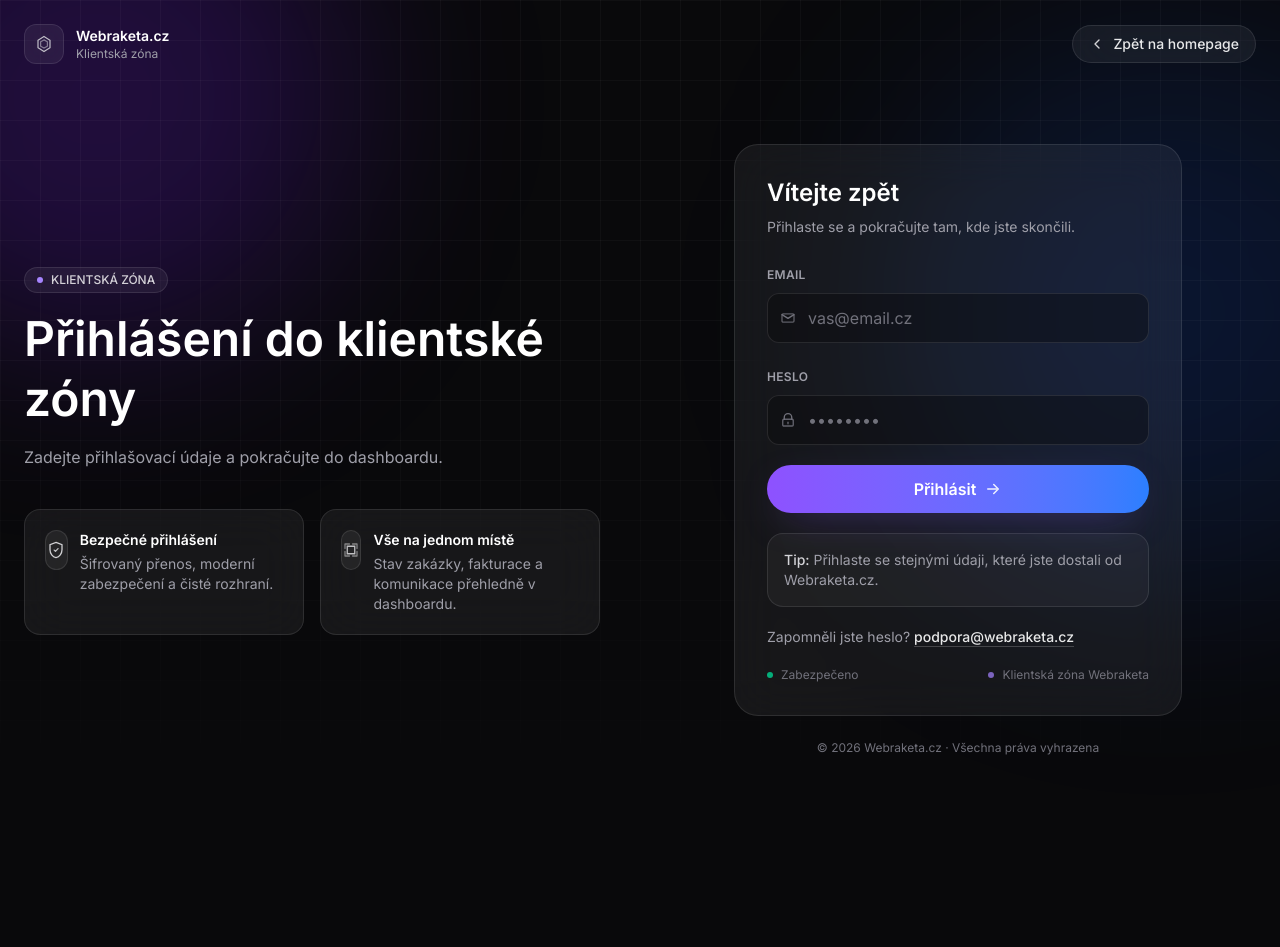
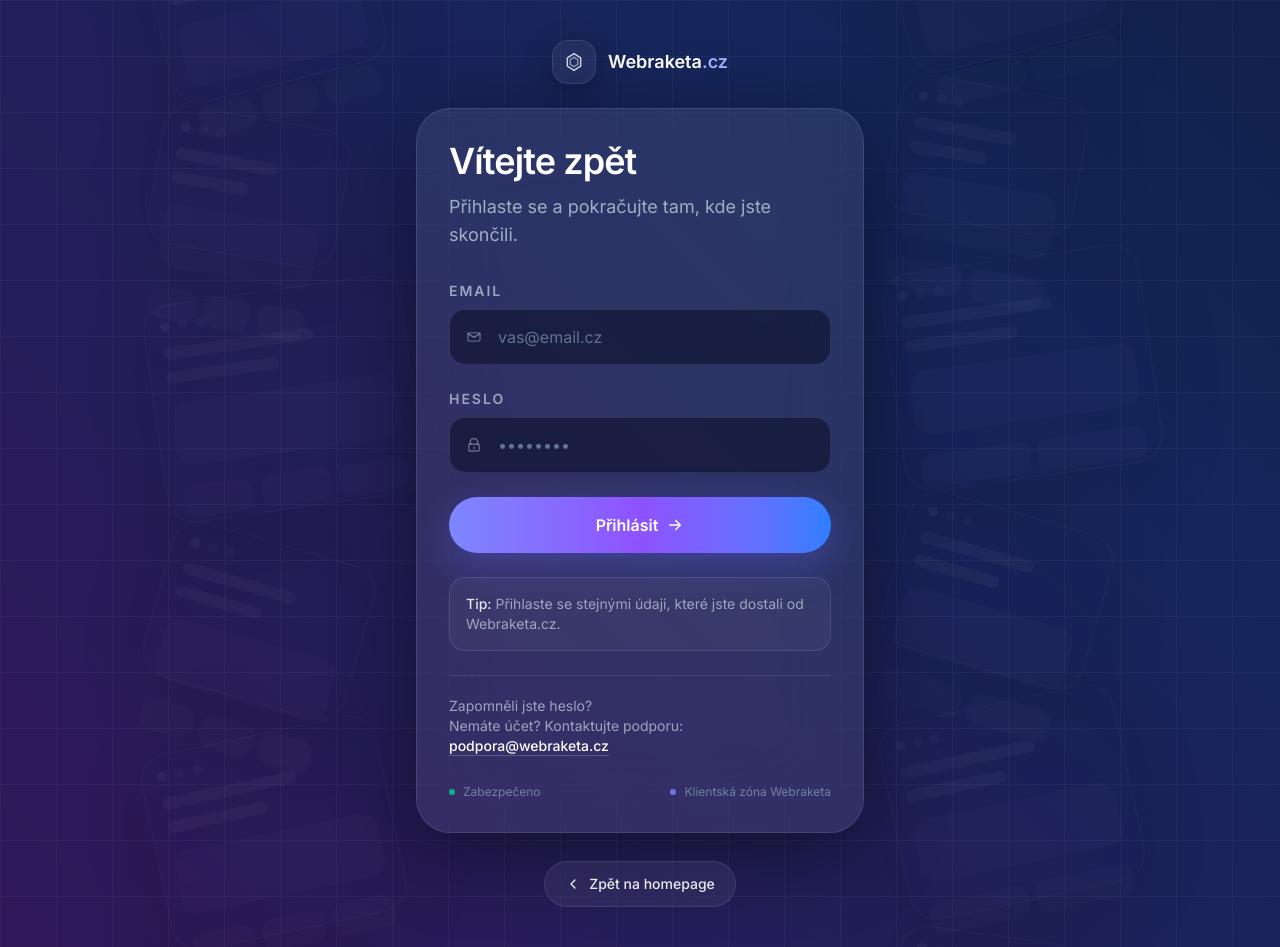
Before and after one commit to webraketacz/webraketa-client-portal, a Next.js app: page /login in a window 1280 px wide. Before the commit the page ends 836 px from the top, so only its background shows below. Built offline with nearby package versions, Linux system fonts and the light colour scheme.

Commit message:
Update client login page design to animated glass style

```diff
--- a/app/login/page.tsx
+++ b/app/login/page.tsx
@@ -36,185 +36,150 @@ export default function LoginPage() {
     }
   };
 
+  const cards = [
+    { h: 180, cls: "w-[220px] rotate-[-14deg]" },
+    { h: 140, cls: "w-[190px] rotate-[10deg]" },
+    { h: 220, cls: "w-[260px] rotate-[-8deg]" },
+    { h: 160, cls: "w-[210px] rotate-[16deg]" },
+    { h: 200, cls: "w-[240px] rotate-[-12deg]" },
+    { h: 150, cls: "w-[180px] rotate-[8deg]" },
+  ];
+
   return (
-    <div className="min-h-dvh bg-zinc-950 text-zinc-200 antialiased">
-      {/* Background */}
+    <>
+      <div
+        className="min-h-dvh bg-slate-950 text-slate-200 antialiased selection:bg-indigo-500 selection:text-white"
+        style={{
+          fontFamily:
+            "Inter, ui-sans-serif, system-ui, -apple-system, Segoe UI, Roboto, Helvetica, Arial, sans-serif",
+        }}
+      >
         <div className="relative min-h-dvh overflow-hidden">
-        {/* Glow */}
-        <div className="pointer-events-none absolute -top-40 -left-40 h-[32rem] w-[32rem] rounded-full bg-violet-600/20 blur-[6rem]" />
-        <div className="pointer-events-none absolute top-10 right-[-10rem] h-[34rem] w-[34rem] rounded-full bg-blue-600/15 blur-[7rem]" />
+          {/* animated gradient bg */}
+          <div className="pointer-events-none absolute inset-0 z-0 animate-gradient-xy bg-[linear-gradient(45deg,#0f172a,#312e81,#581c87,#1e3a8a,#0f172a)]" />
 
-        {/* Grid */}
-        <div className="pointer-events-none absolute inset-0 bg-[linear-gradient(to_right,rgba(255,255,255,0.03)_1px,transparent_1px),linear-gradient(to_bottom,rgba(255,255,255,0.03)_1px,transparent_1px)] bg-[size:40px_40px] [mask-image:linear-gradient(to_bottom,black_40%,transparent_100%)]" />
+          {/* overlay */}
+          <div className="pointer-events-none absolute inset-0 z-0 bg-black/35" />
 
-        {/* Header */}
-        <header className="relative z-10">
-          <div className="mx-auto flex max-w-7xl items-center justify-between px-6 pt-6">
+          {/* grid */}
+          <div className="pointer-events-none absolute inset-0 z-0 bg-[linear-gradient(to_right,rgba(255,255,255,0.045)_1px,transparent_1px),linear-gradient(to_bottom,rgba(255,255,255,0.045)_1px,transparent_1px)] bg-[size:56px_56px]" />
+
+          {/* floating cards background */}
+          <div className="pointer-events-none absolute inset-0 z-[1] overflow-hidden opacity-30">
+            <div className="absolute left-[12%] top-[-10%] hidden h-[140%] md:block">
+              <div className="animate-scroll-y-up flex flex-col gap-8">
+                {[...cards, ...cards].map((card, i) => (
+                  <div
+                    key={`left-${i}`}
+                    className={`rounded-[28px] border border-white/10 bg-indigo-950/30 shadow-[0_10px_80px_rgba(0,0,0,0.35)] backdrop-blur-[2px] ${card.cls}`}
+                    style={{ height: `${card.h}px` }}
+                  >
+                    <div className="p-4">
+                      <div className="mb-4 flex items-center gap-2 opacity-70">
+                        <span className="h-2.5 w-2.5 rounded-full bg-white/20" />
+                        <span className="h-2.5 w-2.5 rounded-full bg-white/10" />
+                        <span className="h-2.5 w-2.5 rounded-full bg-white/10" />
+                      </div>
+                      <div className="space-y-3">
+                        <div className="h-3 w-2/3 rounded-full bg-white/10" />
+                        <div className="h-3 w-1/2 rounded-full bg-white/10" />
+                        <div className="mt-5 h-16 rounded-2xl bg-white/5" />
+                        <div className="grid grid-cols-3 gap-2 pt-2">
+                          <div className="h-8 rounded-xl bg-white/5" />
+                          <div className="h-8 rounded-xl bg-white/5" />
+                          <div className="h-8 rounded-xl bg-white/5" />
+                        </div>
+                      </div>
+                    </div>
+                  </div>
+                ))}
+              </div>
+            </div>
+
+            <div className="absolute right-[10%] top-[-15%] hidden h-[145%] md:block">
+              <div className="animate-scroll-y-down flex flex-col gap-8">
+                {[...cards, ...cards].map((card, i) => (
+                  <div
+                    key={`right-${i}`}
+                    className={`rounded-[28px] border border-white/10 bg-indigo-950/30 shadow-[0_10px_80px_rgba(0,0,0,0.35)] backdrop-blur-[2px] ${card.cls}`}
+                    style={{ height: `${card.h}px` }}
+                  >
+                    <div className="p-4">
+                      <div className="mb-4 flex items-center gap-2 opacity-70">
+                        <span className="h-2.5 w-2.5 rounded-full bg-white/20" />
+                        <span className="h-2.5 w-2.5 rounded-full bg-white/10" />
+                        <span className="h-2.5 w-2.5 rounded-full bg-white/10" />
+                      </div>
+                      <div className="space-y-3">
+                        <div className="h-3 w-2/3 rounded-full bg-white/10" />
+                        <div className="h-3 w-1/2 rounded-full bg-white/10" />
+                        <div className="mt-5 h-16 rounded-2xl bg-white/5" />
+                        <div className="grid grid-cols-2 gap-2 pt-2">
+                          <div className="h-8 rounded-xl bg-white/5" />
+                          <div className="h-8 rounded-xl bg-white/5" />
+                        </div>
+                      </div>
+                    </div>
+                  </div>
+                ))}
+              </div>
+            </div>
+          </div>
+
+          <main className="relative z-10 flex min-h-dvh items-center justify-center px-6 py-10">
+            <div className="w-full max-w-md">
+              {/* logo */}
+              <div className="mb-6 flex justify-center">
                 <div className="flex items-center gap-3">
-              <div className="flex h-10 w-10 items-center justify-center rounded-xl border border-white/10 bg-white/[0.06] backdrop-blur-xl">
-                {/* icon */}
+                  <div className="flex h-11 w-11 items-center justify-center rounded-2xl border border-white/10 bg-white/[0.06] shadow-[0_8px_30px_rgba(0,0,0,0.25)] backdrop-blur-xl">
                     <svg
-                  width="18"
-                  height="18"
+                      width="20"
+                      height="20"
                       viewBox="0 0 24 24"
                       fill="none"
-                  className="opacity-90"
+                      className="text-white opacity-90"
                       xmlns="http://www.w3.org/2000/svg"
                     >
                       <path
                         d="M12 2L20 7V17L12 22L4 17V7L12 2Z"
                         stroke="currentColor"
-                    strokeWidth="1.6"
+                        strokeWidth="1.7"
                         opacity="0.9"
                       />
                       <path
                         d="M12 6.5L16.5 9.1V14.9L12 17.5L7.5 14.9V9.1L12 6.5Z"
                         stroke="currentColor"
-                    strokeWidth="1.6"
+                        strokeWidth="1.7"
                         opacity="0.55"
                       />
                     </svg>
                   </div>
 
-              <div className="flex flex-col leading-tight">
-                <span className="text-sm font-semibold text-white">Webraketa.cz</span>
-                <span className="text-xs text-zinc-400">Klientská zóna</span>
+                  <div className="leading-tight">
+                    <div className="text-[18px] font-semibold text-white">
+                      Webraketa<span className="text-indigo-300">.cz</span>
                     </div>
-            </div>
-
-            <a
-              href="https://webraketa.cz"
-              className="inline-flex items-center gap-2 rounded-full border border-white/10 bg-white/[0.06] px-4 py-2 text-sm font-medium text-white/90 backdrop-blur-xl transition hover:bg-white/[0.10]"
-            >
-              <svg
-                width="16"
-                height="16"
-                viewBox="0 0 24 24"
-                fill="none"
-                className="opacity-90"
-                xmlns="http://www.w3.org/2000/svg"
-              >
-                <path
-                  d="M15 18L9 12L15 6"
-                  stroke="currentColor"
-                  strokeWidth="2"
-                  strokeLinecap="round"
-                  strokeLinejoin="round"
-                />
-              </svg>
-              Zpět na homepage
-            </a>
-          </div>
-        </header>
-
-        <main className="relative z-10">
-          <div className="mx-auto grid max-w-7xl grid-cols-1 items-center gap-10 px-6 py-14 lg:grid-cols-12 lg:py-20">
-            {/* LEFT */}
-            <section className="lg:col-span-6">
-              <div className="inline-flex items-center gap-2 rounded-full border border-white/10 bg-white/[0.06] px-3 py-1 text-xs font-medium text-white/80 backdrop-blur-xl">
-                <span className="inline-block h-1.5 w-1.5 rounded-full bg-violet-400" />
-                KLIENTSKÁ ZÓNA
-              </div>
-
-              <h1 className="mt-4 text-4xl font-semibold leading-tight text-white sm:text-5xl">
-                Přihlášení do klientské zóny
-              </h1>
-
-              <p className="mt-4 max-w-xl text-zinc-400">
-                Zadejte přihlašovací údaje a pokračujte do dashboardu.
-              </p>
-
-              <div className="mt-10 grid max-w-xl grid-cols-1 gap-4 sm:grid-cols-2">
-                <div className="rounded-2xl border border-white/10 bg-white/[0.06] p-5 backdrop-blur-xl">
-                  <div className="flex items-start gap-3">
-                    <div className="flex h-10 w-10 items-center justify-center rounded-xl border border-white/10 bg-white/[0.06]">
-                      <svg
-                        width="18"
-                        height="18"
-                        viewBox="0 0 24 24"
-                        fill="none"
-                        className="opacity-90"
-                        xmlns="http://www.w3.org/2000/svg"
-                      >
-                        <path
-                          d="M12 1.8l8 3.2v6.6c0 5.1-3.4 9.6-8 10.6-4.6-1-8-5.5-8-10.6V5l8-3.2Z"
-                          stroke="currentColor"
-                          strokeWidth="1.7"
-                        />
-                        <path
-                          d="M9.6 12.1l1.7 1.8 3.4-3.8"
-                          stroke="currentColor"
-                          strokeWidth="1.7"
-                          strokeLinecap="round"
-                          strokeLinejoin="round"
-                          opacity="0.9"
-                        />
-                      </svg>
-                    </div>
-                    <div>
-                      <div className="text-sm font-semibold text-white">Bezpečné přihlášení</div>
-                      <p className="mt-1 text-sm text-zinc-400">
-                        Šifrovaný přenos, moderní zabezpečení a čisté rozhraní.
-                      </p>
                   </div>
                 </div>
               </div>
 
-                <div className="rounded-2xl border border-white/10 bg-white/[0.06] p-5 backdrop-blur-xl">
-                  <div className="flex items-start gap-3">
-                    <div className="flex h-10 w-10 items-center justify-center rounded-xl border border-white/10 bg-white/[0.06]">
-                      <svg
-                        width="18"
-                        height="18"
-                        viewBox="0 0 24 24"
-                        fill="none"
-                        className="opacity-90"
-                        xmlns="http://www.w3.org/2000/svg"
-                      >
-                        <path
-                          d="M7 7h10v10H7V7Z"
-                          stroke="currentColor"
-                          strokeWidth="1.7"
-                          opacity="0.9"
-                        />
-                        <path
-                          d="M4 4h6M4 4v6M20 4h-6M20 4v6M4 20h6M4 20v-6M20 20h-6M20 20v-6"
-                          stroke="currentColor"
-                          strokeWidth="1.7"
-                          strokeLinecap="round"
-                          opacity="0.55"
-                        />
-                      </svg>
-                    </div>
-                    <div>
-                      <div className="text-sm font-semibold text-white">Vše na jednom místě</div>
-                      <p className="mt-1 text-sm text-zinc-400">
-                        Stav zakázky, fakturace a komunikace přehledně v dashboardu.
-                      </p>
-                    </div>
-                  </div>
-                </div>
-              </div>
-            </section>
+              {/* card */}
+              <div className="rounded-[34px] border border-white/10 bg-white/[0.08] p-8 shadow-[0_20px_80px_rgba(0,0,0,0.45)] backdrop-blur-2xl">
+                <h1 className="text-4xl font-semibold tracking-tight text-white">
+                  Vítejte zpět
+                </h1>
 
-            {/* RIGHT CARD */}
-            <section className="lg:col-span-6">
-              <div className="mx-auto w-full max-w-md">
-                <div className="rounded-3xl border border-white/10 bg-white/[0.06] p-8 backdrop-blur-xl">
-                  <h2 className="text-2xl font-semibold text-white">Vítejte zpět</h2>
-                  <p className="mt-2 text-sm text-zinc-400">
+                <p className="mt-3 text-lg text-slate-300/75">
                   Přihlaste se a pokračujte tam, kde jste skončili.
                 </p>
 
-                  <form onSubmit={onSubmit} className="mt-6 space-y-5">
-                    {/* EMAIL */}
+                <form onSubmit={onSubmit} className="mt-8 space-y-6">
                   <div>
-                      <label className="text-xs font-semibold uppercase tracking-wide text-zinc-400">
+                    <label className="mb-2 block text-sm font-semibold uppercase tracking-[0.14em] text-slate-300/70">
                       Email
                     </label>
-
-                      <div className="relative mt-2">
-                        <div className="pointer-events-none absolute inset-y-0 left-3 flex items-center text-zinc-500">
+                    <div className="relative">
+                      <div className="pointer-events-none absolute inset-y-0 left-4 flex items-center text-slate-400/70">
                         <svg
                           width="18"
                           height="18"
@@ -245,19 +210,17 @@ export default function LoginPage() {
                         type="email"
                         autoComplete="email"
                         required
-                          className="w-full rounded-xl border border-white/10 bg-zinc-950/40 px-10 py-3 text-white outline-none placeholder:text-zinc-500 focus:border-violet-400/40 focus:ring-2 focus:ring-violet-500/20"
+                        className="h-14 w-full rounded-2xl border border-white/10 bg-slate-950/45 pl-12 pr-4 text-white outline-none placeholder:text-slate-500 focus:border-indigo-400/40 focus:ring-2 focus:ring-indigo-400/20"
                       />
                     </div>
                   </div>
 
-                    {/* PASSWORD */}
                   <div>
-                      <label className="text-xs font-semibold uppercase tracking-wide text-zinc-400">
+                    <label className="mb-2 block text-sm font-semibold uppercase tracking-[0.14em] text-slate-300/70">
                       Heslo
                     </label>
-
-                      <div className="relative mt-2">
-                        <div className="pointer-events-none absolute inset-y-0 left-3 flex items-center text-zinc-500">
+                    <div className="relative">
+                      <div className="pointer-events-none absolute inset-y-0 left-4 flex items-center text-slate-400/70">
                         <svg
                           width="18"
                           height="18"
@@ -294,25 +257,24 @@ export default function LoginPage() {
                         placeholder="••••••••"
                         autoComplete="current-password"
                         required
-                          className="w-full rounded-xl border border-white/10 bg-zinc-950/40 px-10 py-3 text-white outline-none placeholder:text-zinc-500 focus:border-violet-400/40 focus:ring-2 focus:ring-violet-500/20"
+                        className="h-14 w-full rounded-2xl border border-white/10 bg-slate-950/45 pl-12 pr-4 text-white outline-none placeholder:text-slate-500 focus:border-indigo-400/40 focus:ring-2 focus:ring-indigo-400/20"
                       />
                     </div>
                   </div>
 
-                    {/* BUTTON */}
                   <button
                     type="submit"
                     disabled={loading}
-                      className="group relative w-full overflow-hidden rounded-full bg-gradient-to-r from-violet-500 to-blue-500 py-3 font-semibold text-white shadow-[0_12px_40px_-18px_rgba(139,92,246,0.7)] transition hover:opacity-95 disabled:cursor-not-allowed disabled:opacity-70"
+                    className="group relative h-14 w-full overflow-hidden rounded-full bg-gradient-to-r from-indigo-400 via-violet-500 to-blue-500 text-base font-semibold text-white shadow-[0_12px_36px_rgba(99,102,241,0.35)] transition hover:scale-[0.995] hover:opacity-95 disabled:cursor-not-allowed disabled:opacity-70"
                   >
                     <span className="relative inline-flex items-center justify-center gap-2">
-                        {loading ? "Přihlašuji…" : "Přihlásit"}
+                      {loading ? "Přihlašuji..." : "Přihlásit"}
                       <svg
                         width="18"
                         height="18"
                         viewBox="0 0 24 24"
                         fill="none"
-                          className="opacity-90 transition group-hover:translate-x-0.5"
+                        className="transition group-hover:translate-x-0.5"
                         xmlns="http://www.w3.org/2000/svg"
                       >
                         <path
@@ -332,51 +294,115 @@ export default function LoginPage() {
                     </span>
                   </button>
 
-                    {/* INFO / ERROR BOX */}
-                    <div className="rounded-2xl border border-white/10 bg-white/[0.04] p-4 text-sm text-zinc-400">
+                  <div className="rounded-2xl border border-white/10 bg-white/[0.04] p-4 text-sm text-slate-300/70">
                     {error ? (
                       <span className="text-red-300">{error}</span>
                     ) : (
                       <>
-                          <span className="font-medium text-zinc-300">Tip:</span>{" "}
-                          Přihlaste se stejnými údaji, které jste dostali od Webraketa.cz.
+                        <span className="font-medium text-slate-200">Tip:</span>{" "}
+                        Přihlaste se stejnými údaji, které jste dostali od
+                        Webraketa.cz.
                       </>
                     )}
                   </div>
 
-                    {/* FORGOT */}
-                    <div className="text-sm text-zinc-400">
-                      Zapomněli jste heslo?{" "}
+                  <div className="border-t border-white/10 pt-5 text-sm text-slate-300/70">
+                    Zapomněli jste heslo?
+                    <br />
+                    Nemáte účet? Kontaktujte podporu:{" "}
                     <a
                       href="mailto:podpora@webraketa.cz"
-                        className="font-medium text-white/90 underline decoration-white/20 underline-offset-4 hover:decoration-white/50"
+                      className="font-medium text-white underline decoration-white/20 underline-offset-4 transition hover:decoration-white/50"
                     >
                       podpora@webraketa.cz
                     </a>
                   </div>
 
-                    {/* FOOTER MINI */}
-                    <div className="mt-4 flex items-center justify-between text-xs text-zinc-500">
+                  <div className="flex items-center justify-between pt-1 text-xs text-slate-400/70">
                     <div className="flex items-center gap-2">
                       <span className="inline-block h-1.5 w-1.5 rounded-full bg-emerald-400/80" />
                       Zabezpečeno
                     </div>
                     <div className="flex items-center gap-2">
-                        <span className="inline-block h-1.5 w-1.5 rounded-full bg-violet-400/70" />
+                      <span className="inline-block h-1.5 w-1.5 rounded-full bg-indigo-400/80" />
                       Klientská zóna Webraketa
                     </div>
                   </div>
                 </form>
               </div>
 
-                <div className="mt-6 text-center text-xs text-zinc-500">
-                  © 2026 Webraketa.cz · Všechna práva vyhrazena
+              <div className="mt-7 flex justify-center">
+                <a
+                  href="https://webraketa.cz"
+                  className="inline-flex items-center gap-2 rounded-full border border-white/10 bg-white/[0.06] px-5 py-3 text-sm font-medium text-white/90 backdrop-blur-xl transition hover:bg-white/[0.1]"
+                >
+                  <svg
+                    width="16"
+                    height="16"
+                    viewBox="0 0 24 24"
+                    fill="none"
+                    xmlns="http://www.w3.org/2000/svg"
+                  >
+                    <path
+                      d="M15 18L9 12L15 6"
+                      stroke="currentColor"
+                      strokeWidth="2"
+                      strokeLinecap="round"
+                      strokeLinejoin="round"
+                    />
+                  </svg>
+                  Zpět na homepage
+                </a>
               </div>
-              </div>
-            </section>
             </div>
           </main>
         </div>
       </div>
+
+      <style jsx global>{`
+        @keyframes gradient-xy {
+          0% {
+            background-position: 0% 50%;
+          }
+          50% {
+            background-position: 100% 50%;
+          }
+          100% {
+            background-position: 0% 50%;
+          }
+        }
+
+        .animate-gradient-xy {
+          background-size: 400% 400%;
+          animation: gradient-xy 16s ease infinite;
+        }
+
+        @keyframes scroll-y-up {
+          0% {
+            transform: translateY(0);
+          }
+          100% {
+            transform: translateY(-50%);
+          }
+        }
+
+        @keyframes scroll-y-down {
+          0% {
+            transform: translateY(-50%);
+          }
+          100% {
+            transform: translateY(0);
+          }
+        }
+
+        .animate-scroll-y-up {
+          animation: scroll-y-up 52s linear infinite;
+        }
+
+        .animate-scroll-y-down {
+          animation: scroll-y-down 52s linear infinite;
+        }
+      `}</style>
+    </>
   );
 }
```
Lines whose indentation alone changed are shown as unchanged.
